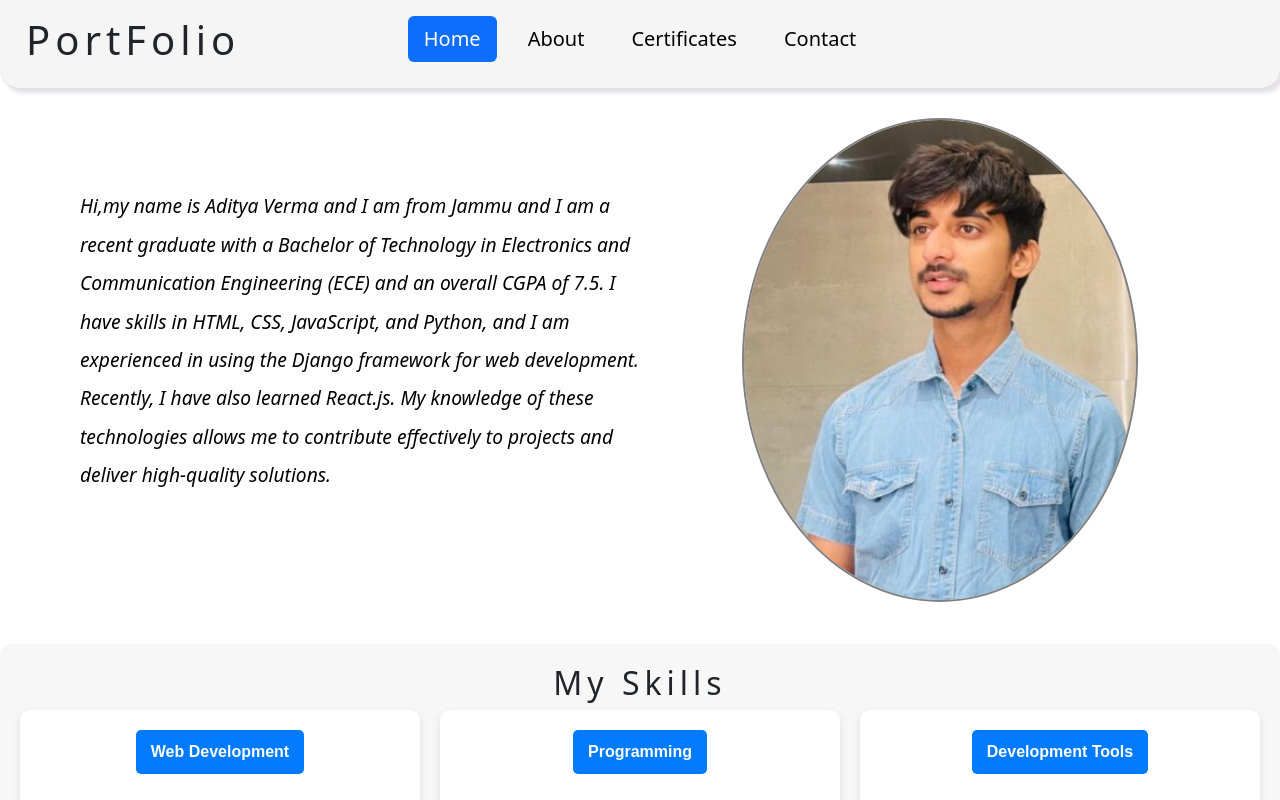
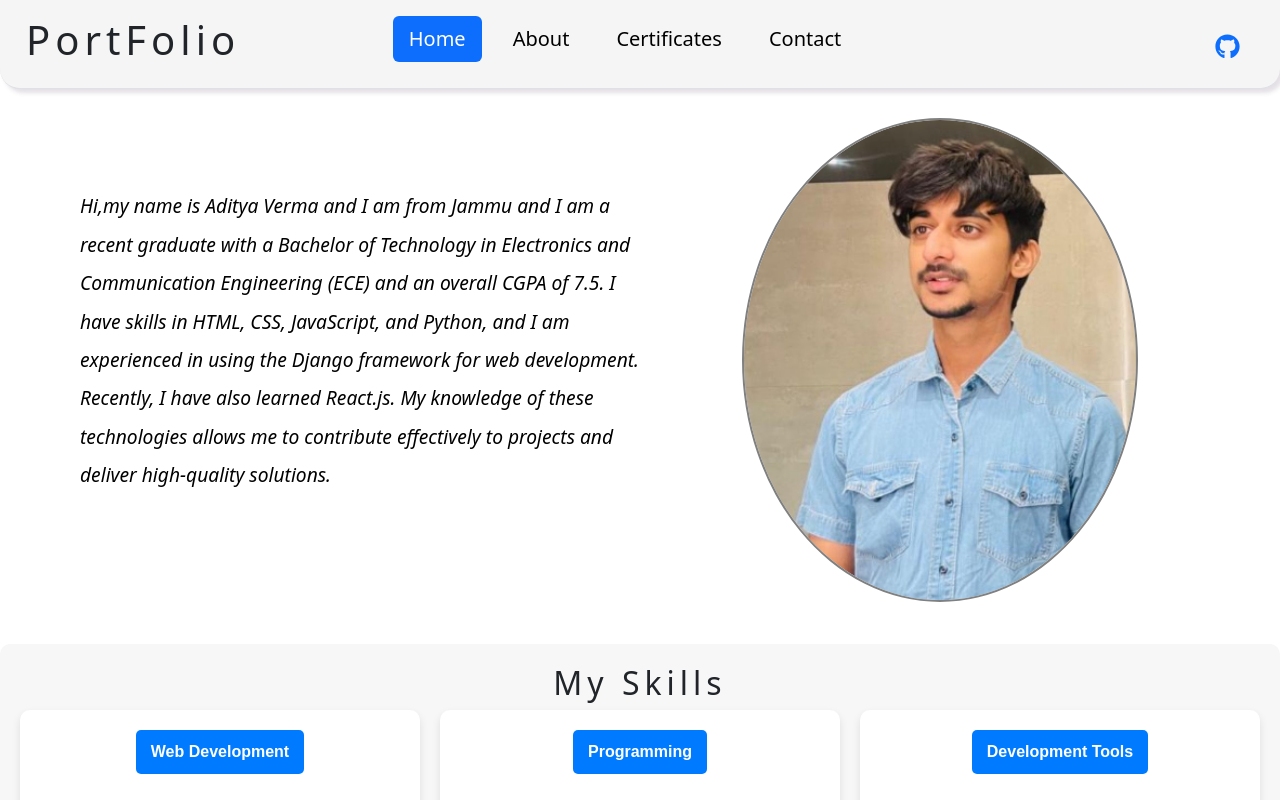
Before and after one commit to AdityaExplorer/port-react, a React (Vite) app: page / in a window 1280 px wide. Shown: the top 800 px of the page. Built offline with nearby package versions, Linux system fonts and the light colour scheme.

Commit message:
add_gitHub_icon

```diff
--- a/src/components/Navbar.jsx
+++ b/src/components/Navbar.jsx
@@ -1,5 +1,5 @@
 import './Navbar.css';
-
+import { FaGithub } from "react-icons/fa";
 const Navbar=({selectedTab,setSelectedTab,onCertificateClick,onConatctClick })=>{
     return (
       <header className="d-flex flex-wrap align-items-center justify-content-center justify-content-md-between py-3 mb-4 border-bottom fixed-top">
@@ -36,8 +36,8 @@ const Navbar=({selectedTab,setSelectedTab,onCertificateClick,onConatctClick })=>
 
       </ul>
 
-      <div className="col-md-3 text-end">
-        {/* Add any right-side content here */}
+      <div className="col-md-3 text-end" style={{marginRight:"30px",fontSize:"25px"}}>
+        <a href="https://github.com/AdityaExplorer?tab=repositories" target='blank'><FaGithub /></a>
       </div>
     </header>
 
```
